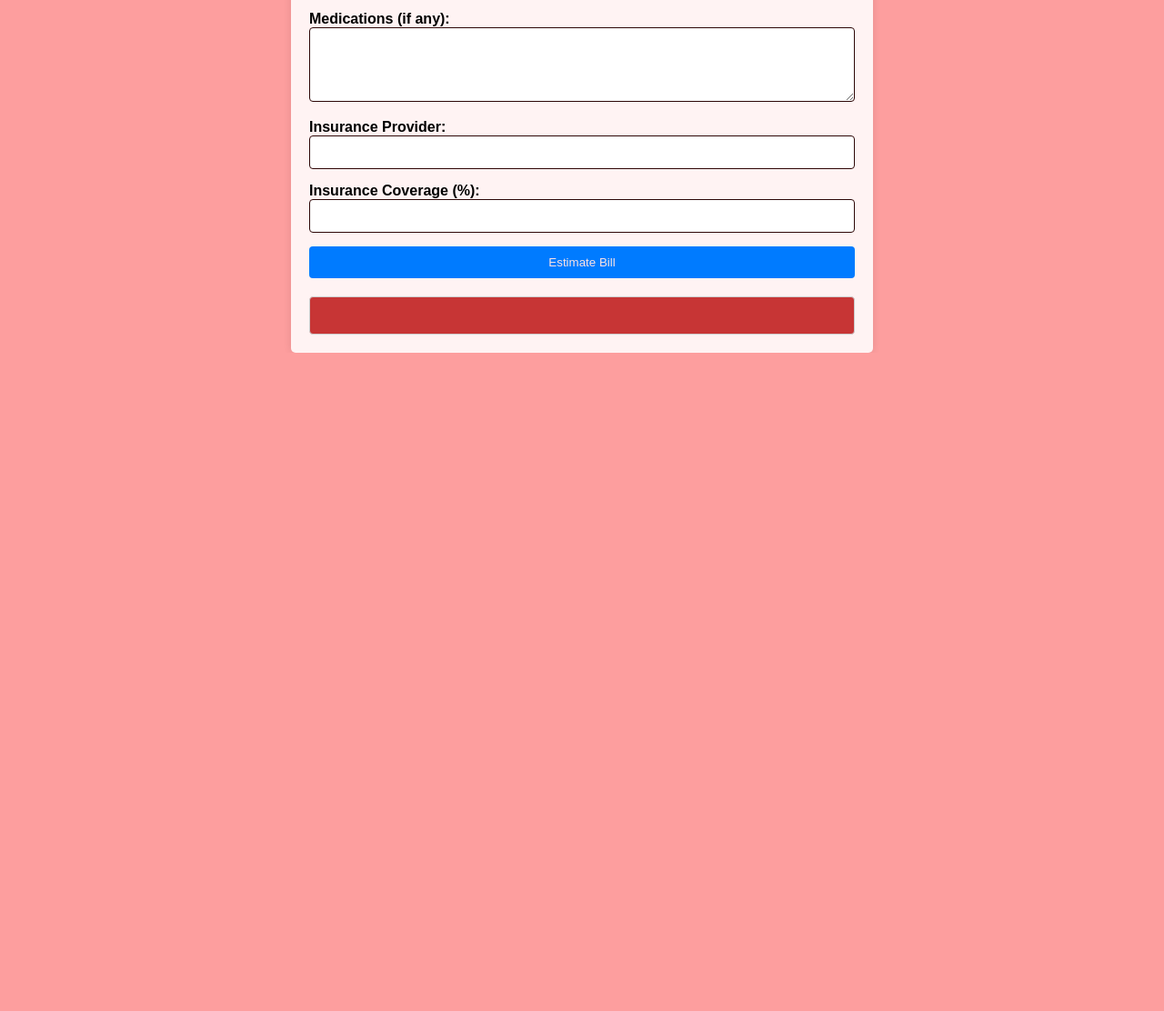
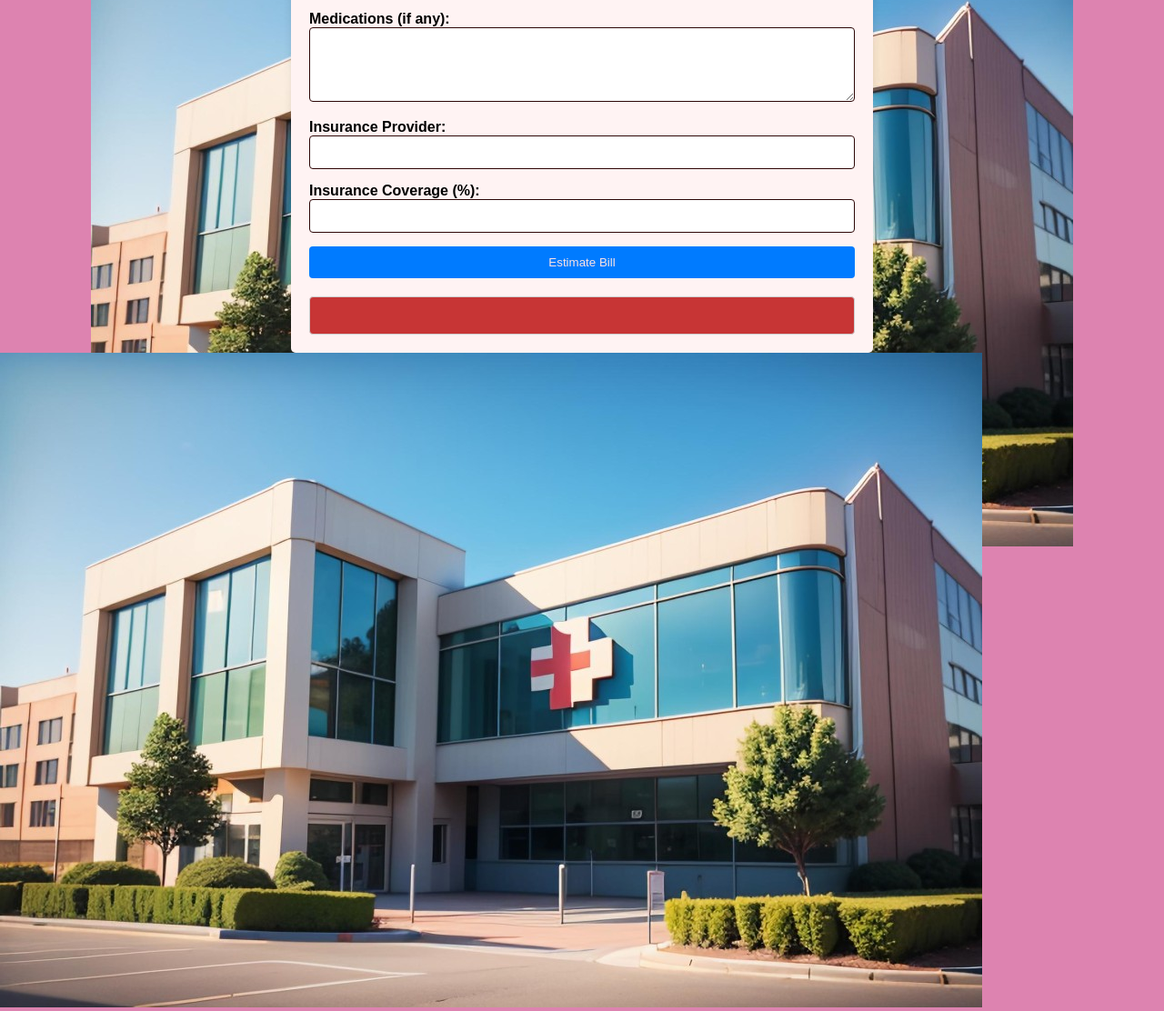
Before and after one commit to Gracy222/HospitalBill_App, a plain HTML site: page index.html in a window 1280 px wide. Shown: the part 631-1743 px from the top of the page at 91% size. Before the commit the page ends 1019 px from the top, so only its background shows below. Drawn offline with Linux system fonts and the light colour scheme.

Commit message:
updated the style.css

```diff
--- a/index.html
+++ b/index.html
@@ -72,5 +72,7 @@
             <!-- Estimated bill details will be displayed here -->
         </div>
     </div>
+    <img src="image/hospital-image.jpeg">
+      <script src="scripts.js"></script>
 </body>
 </html>
--- a/styles.css
+++ b/styles.css
@@ -4,7 +4,8 @@ body {
     font-family: Arial, sans-serif;
     margin: 0;
     padding: 0;
-    background-color: #fd9e9e;
+    background: url('image/hospital-image.jpeg') no-repeat center center fixed;
+    background-color: #dd83b0;
 }
 
 .container {
```
Also changed, not shown: image/hospital-image.jpeg (added).
